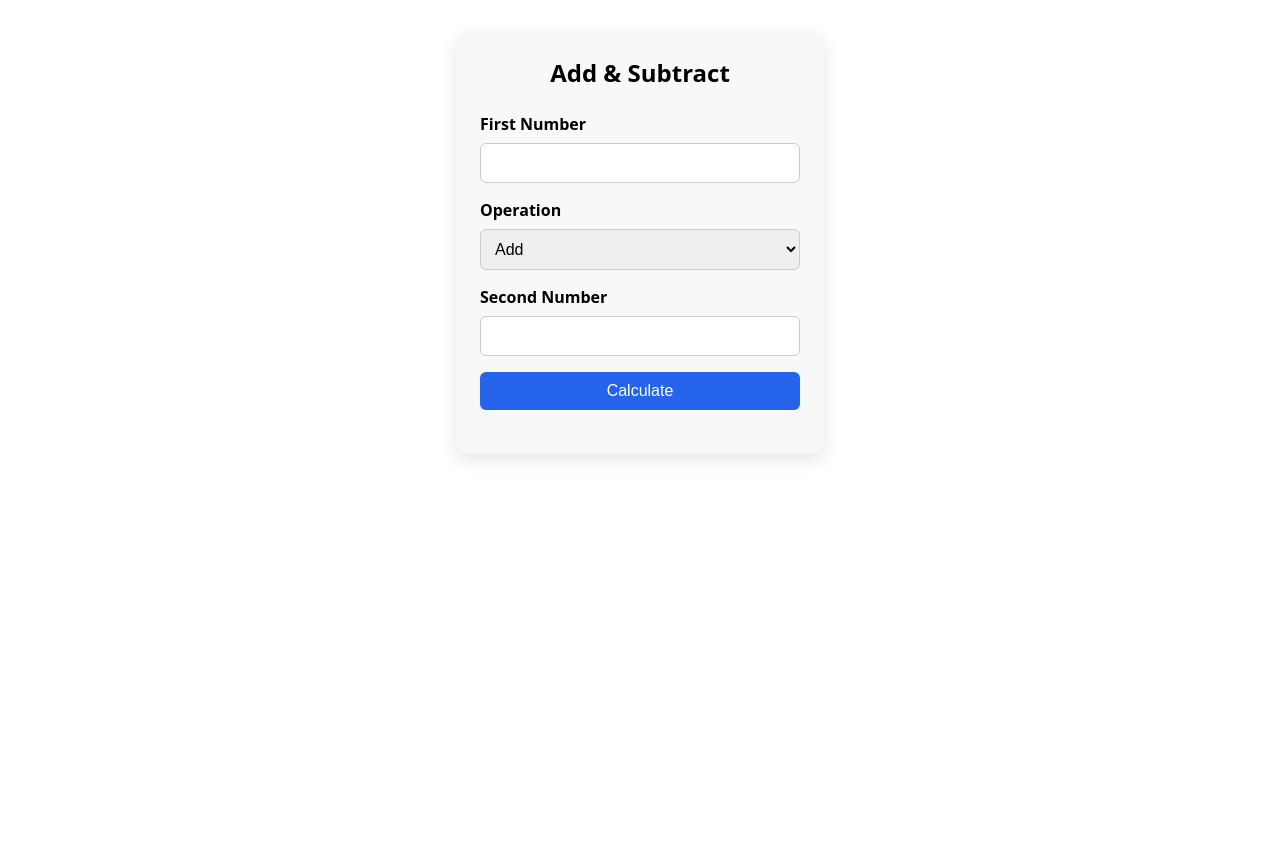
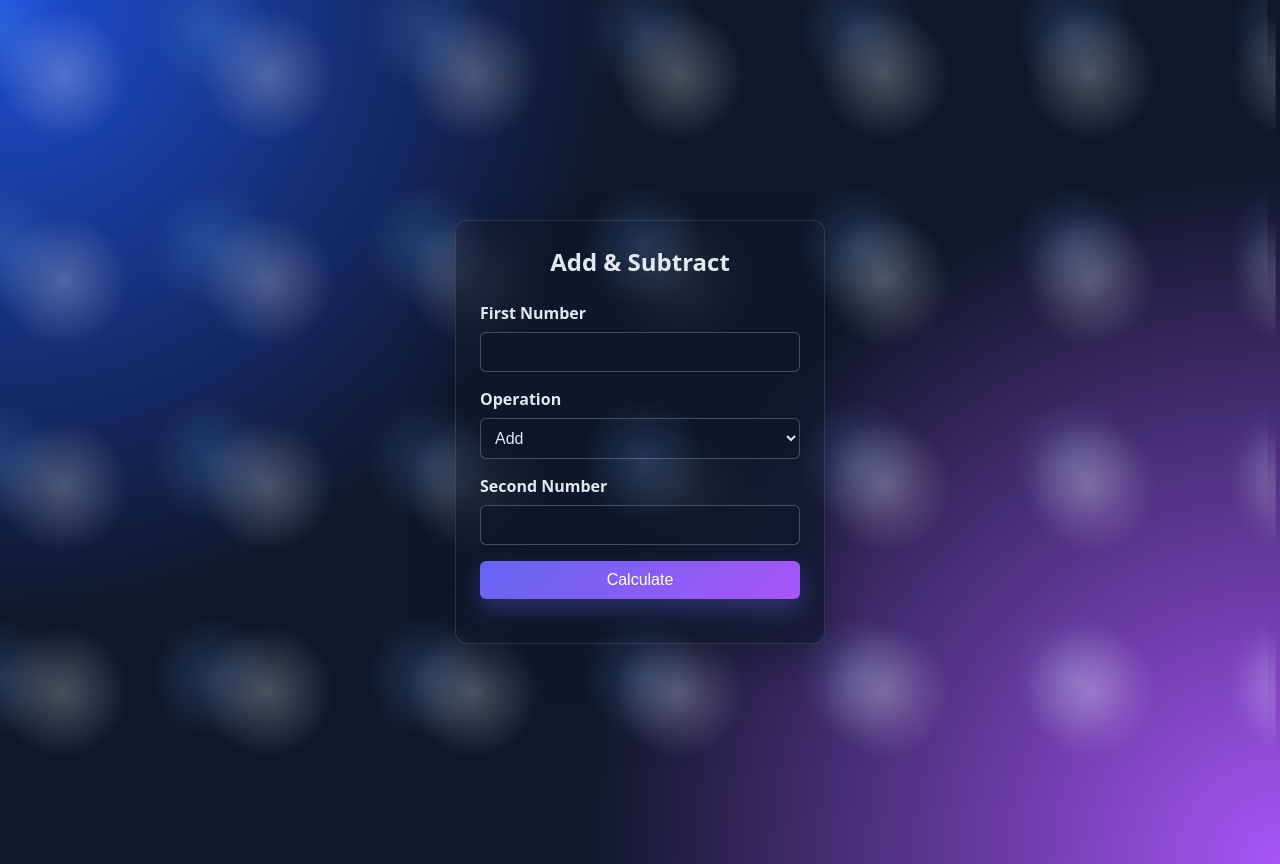
Before and after one commit to payourbill/codex-test-app, a website: page public/index.html in a window 1280 px wide. Before the commit the page ends 800 px from the top, so only its background shows below. Drawn offline with Linux system fonts and the light colour scheme.

Commit message:
Add animated sparkle backdrop to calculator page

```diff
--- a/public/index.html
+++ b/public/index.html
@@ -11,15 +11,58 @@
         display: flex;
         align-items: center;
         justify-content: center;
+        min-height: 100vh;
+        background: radial-gradient(circle at top left, #1d4ed8 0%, rgba(37, 99, 235, 0) 40%),
+          radial-gradient(circle at bottom right, #a855f7 0%, rgba(168, 85, 247, 0) 45%),
+          #0f172a;
+        color: #e2e8f0;
+        overflow: hidden;
+      }
+
+      body::before,
+      body::after {
+        content: "";
+        position: fixed;
+        inset: 0;
+        pointer-events: none;
+        background-repeat: repeat;
+        background-size: 200px 200px;
+        mix-blend-mode: screen;
+        opacity: 0.4;
+        animation: sparkle 18s linear infinite;
+      }
+
+      body::before {
+        background-image: radial-gradient(rgba(255, 255, 255, 0.6) 0, rgba(255, 255, 255, 0) 45%);
+      }
+
+      body::after {
+        background-image: radial-gradient(rgba(96, 165, 250, 0.5) 0, rgba(96, 165, 250, 0) 40%);
+        animation-duration: 22s;
+        animation-direction: reverse;
+      }
+
+      @keyframes sparkle {
+        0% {
+          transform: translate3d(0, 0, 0) scale(1);
+        }
+        50% {
+          transform: translate3d(-40px, -30px, 0) scale(1.05);
+        }
+        100% {
+          transform: translate3d(-80px, -60px, 0) scale(1.1);
+        }
       }
 
       .calculator {
         max-width: 320px;
         width: 100%;
-        background: #f8f8f8;
+        background: rgba(15, 23, 42, 0.7);
         border-radius: 12px;
         padding: 24px;
-        box-shadow: 0 6px 20px rgba(0, 0, 0, 0.1);
+        box-shadow: 0 18px 40px rgba(15, 23, 42, 0.45);
+        backdrop-filter: blur(12px);
+        border: 1px solid rgba(148, 163, 184, 0.2);
       }
 
       .calculator h1 {
@@ -41,8 +84,10 @@
         padding: 10px;
         font-size: 1rem;
         border-radius: 6px;
-        border: 1px solid #ccc;
+        border: 1px solid rgba(148, 163, 184, 0.4);
         box-sizing: border-box;
+        background-color: rgba(15, 23, 42, 0.65);
+        color: #e2e8f0;
       }
 
       input,
@@ -51,14 +96,17 @@
       }
 
       button {
-        background-color: #2563eb;
+        background: linear-gradient(135deg, #6366f1, #a855f7);
         color: white;
         cursor: pointer;
         border: none;
+        box-shadow: 0 10px 25px rgba(99, 102, 241, 0.35);
+        transition: transform 200ms ease, box-shadow 200ms ease;
       }
 
       button:hover {
-        background-color: #1d4ed8;
+        transform: translateY(-1px);
+        box-shadow: 0 14px 30px rgba(99, 102, 241, 0.45);
       }
 
       .result {
@@ -66,10 +114,11 @@
         text-align: center;
         font-size: 1.25rem;
         font-weight: 600;
+        color: #f8fafc;
       }
 
       .error {
-        color: #dc2626;
+        color: #fca5a5;
         font-size: 0.95rem;
         margin-top: 12px;
         text-align: center;
```
